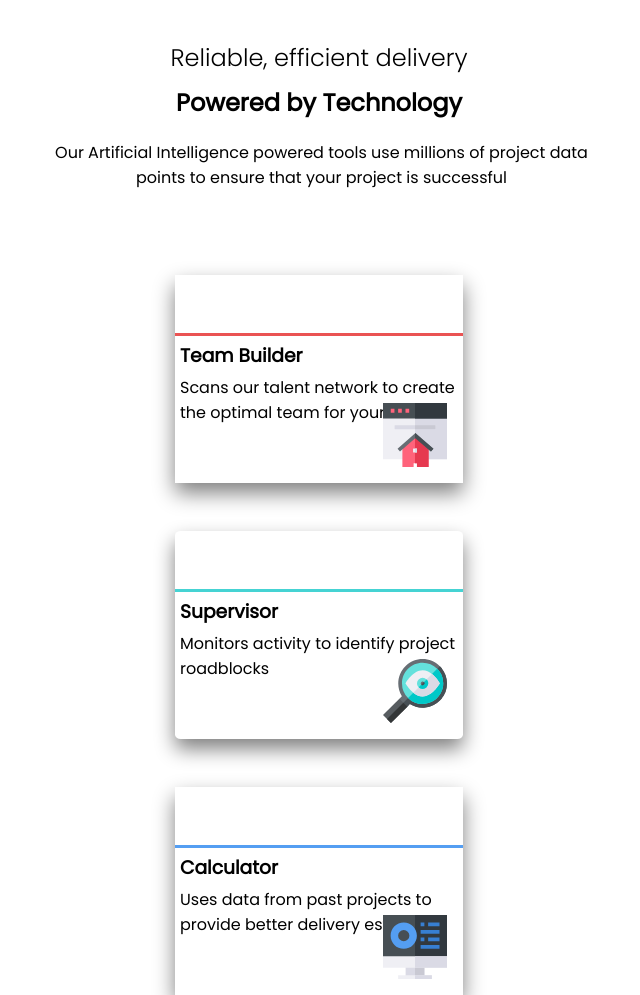
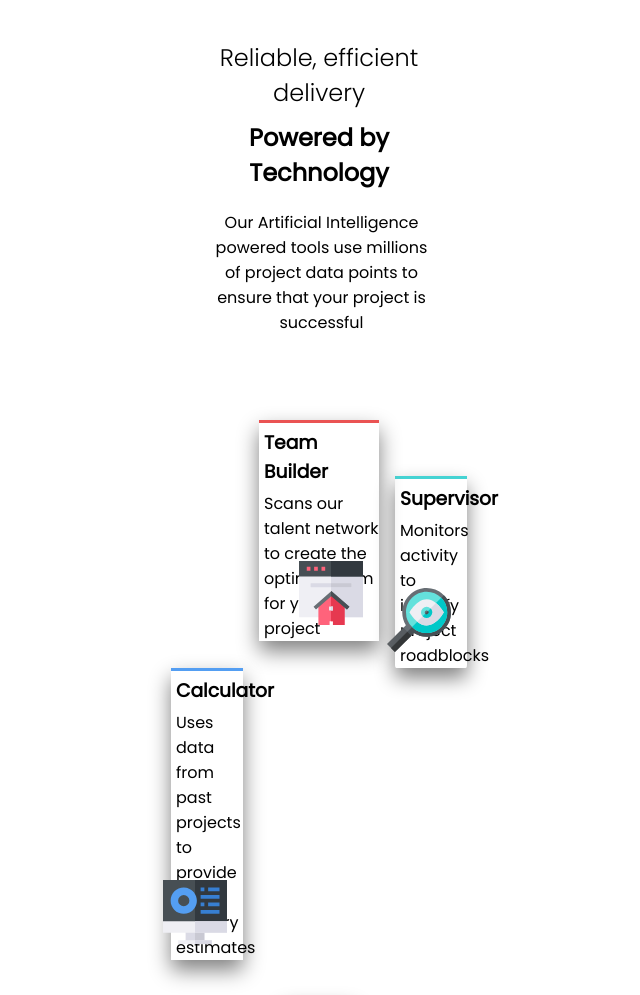
Before and after one commit to ovidiuantonio/Four-card-feature-section, a plain HTML site: page index.html in a window 1280 px wide. Shown: the top 995 px of the page, without its empty margins (321-961 px from the left). Drawn offline with Linux system fonts and the light colour scheme.

Commit message:
Update styles.css

```diff
--- a/styles.css
+++ b/styles.css
@@ -28,7 +28,7 @@ h3, p {
 }
 
 .top-text {
-    width: 50%;
+    width: 18rem;
     padding: 30px;
     margin: auto;
     text-align: center;
@@ -138,9 +138,10 @@ img {
     }
 
     .calculator, .supervisor, .team-builder, .karma {
-        width: 18rem;
-        left: 0%;
+        width: 25%;
+        height: auto;
         align-content: center;
+        margin: auto;
     }
 
     .categorii {
@@ -154,4 +155,9 @@ img {
         position: relative;
         margin-top: 5rem;
     }
+
+    .top-text {
+        width: 20%;
+        margin: auto;
+    }
 }
```
